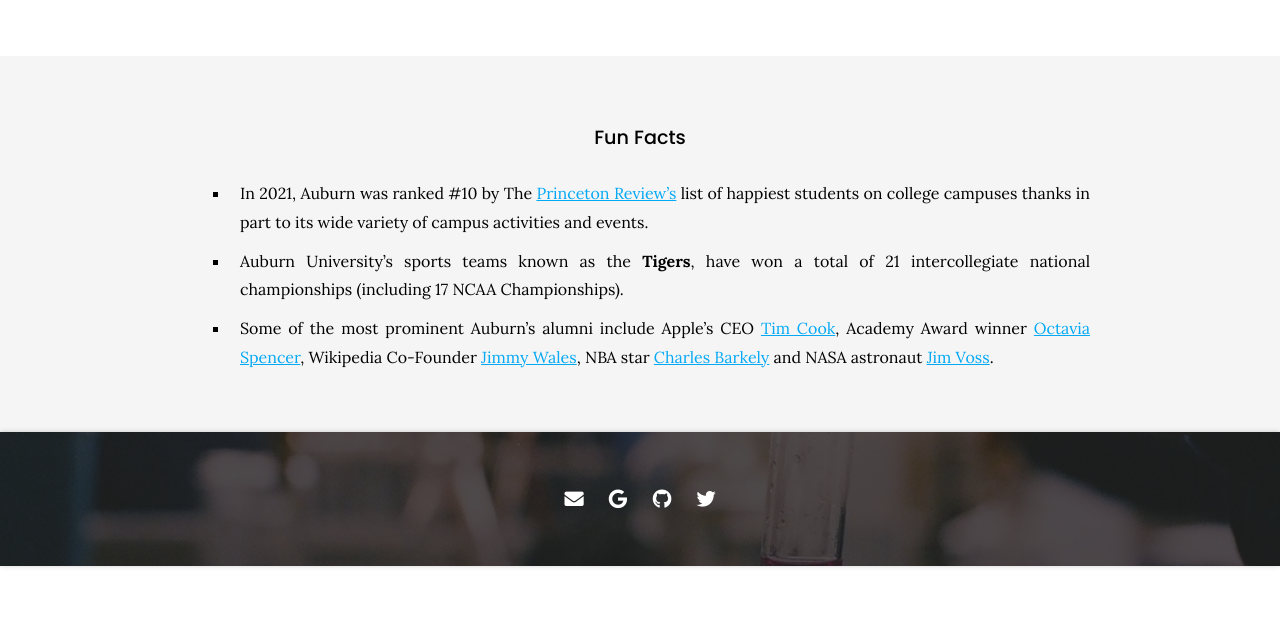
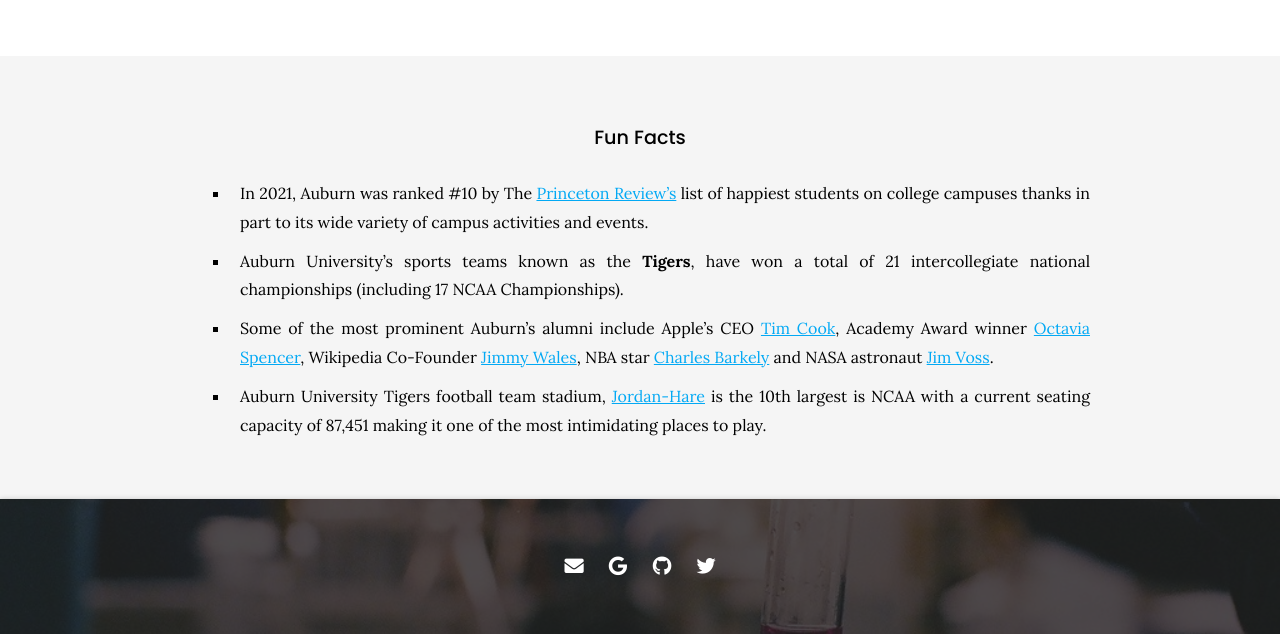
Before and after one commit to mistriotis-lab/mistriotis-lab.github.io, a Jekyll site: the page built from contact/index.md, in a window 1280 px wide and 900 px high, scrolled down 1543 px, cut to the strip 266-900 px from the top of the window. Built offline with Jekyll 4.4.1, drawn with Linux system fonts in a browser that asks for light colours; nearby versions of some CDN libraries; before the commit the page ends 2375 px from its top, so only the background shows below that.

Commit message:
Update index.md

```diff
--- a/contact/index.md
+++ b/contact/index.md
@@ -82,4 +82,6 @@
 
 - Some of the most prominent Auburn's alumni include Apple's CEO [Tim Cook](https://en.wikipedia.org/wiki/Tim_Cook), Academy Award winner [Octavia Spencer](https://en.wikipedia.org/wiki/Octavia_Spencer), Wikipedia Co-Founder [Jimmy Wales](https://en.wikipedia.org/wiki/Jimmy_Wales), NBA star [Charles Barkely](https://en.wikipedia.org/wiki/Charles_Barkley) and NASA astronaut [Jim Voss](https://en.wikipedia.org/wiki/James_S._Voss).
 
+- Auburn University Tigers football team stadium, [Jordan-Hare](https://en.wikipedia.org/wiki/Jordan%E2%80%93Hare_Stadium) is the 10th largest is NCAA with a current seating capacity of 87,451 making it one of the most intimidating places to play.
+
 {:.center}
```
